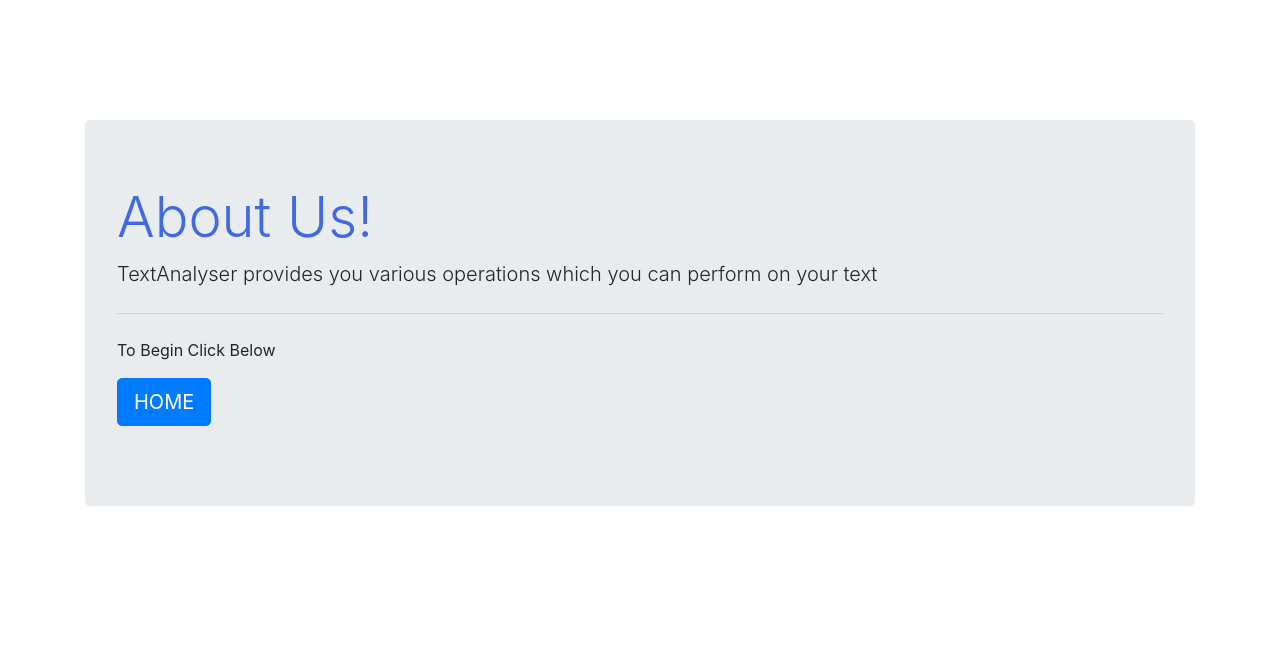
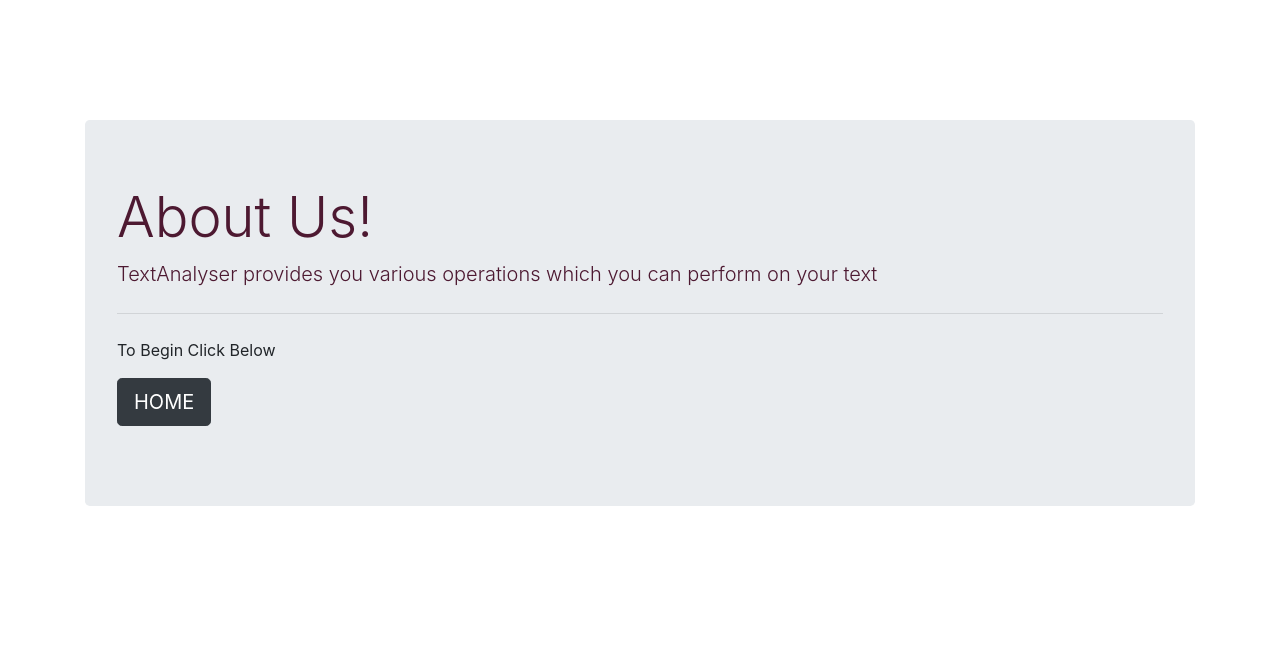
Before and after one commit to kritirikhi/TextAnalyser, a Django app: page /about/ in a window 1280 px wide. Shown: the part 56-722 px from the top of the page. Run offline with Django 3.2, Linux system fonts and the light colour scheme; some libraries are stand-ins or nearby versions.

Commit message:
add some design to about and contact page

```diff
--- a/textutils/templates/about.html
+++ b/textutils/templates/about.html
@@ -16,12 +16,12 @@
         <div class='row mt-5'></div>
         <div class='row mt-4'></div>
         <div class="jumbotron mt-5">
-            <h1 class="display-4" style='color:royalblue;'>About Us!</h1>
-            <p class="lead">TextAnalyser provides you various operations which you can perform on your text <p>
+            <h1 class="display-4" style='color:#4d1931;'>About Us!</h1>
+            <p class="lead" style='color:#4d1931'>TextAnalyser provides you various operations which you can perform on your text <p>
             <hr class="my-4">
             <p>To Begin Click Below</p>
             <p class="lead">
-              <a class="btn btn-primary btn-lg" href="/" role="button">HOME</a>
+              <a class="btn btn-dark btn-lg" href="/" role="button">HOME</a>
             </p>
         </div>
     </div>
--- a/textutils/templates/contact.html
+++ b/textutils/templates/contact.html
@@ -17,12 +17,12 @@
         <div class='row mt-5'></div>
         <div class='row mt-4'></div>
         <div class="jumbotron mt-5">
-            <h1 class="display-4" style='color: royalblue;'>Contact Us!</h1>
-            <p class="lead">If You Face Any Problem Feel Free to Mail Your Issue At <address> kritirikhi1999@gmail.com </address><p>
+            <h1 class="display-4" style='color:#4d1931;'>Contact Us!</h1>
+            <p class="lead" style='color:#4d1931'>If You Face Any Problem Feel Free to Mail Your Issue At <address> kritirikhi1999@gmail.com </address><p>
             <hr class="my-4">
             <p>HOME PAGE</p>
             <p class="lead">
-              <a class="btn btn-primary btn-lg" href="/" role="button">HOME</a>
+              <a class="btn btn-dark btn-lg" href="/" role="button">HOME</a>
             </p>
         </div>
     </div>
```
